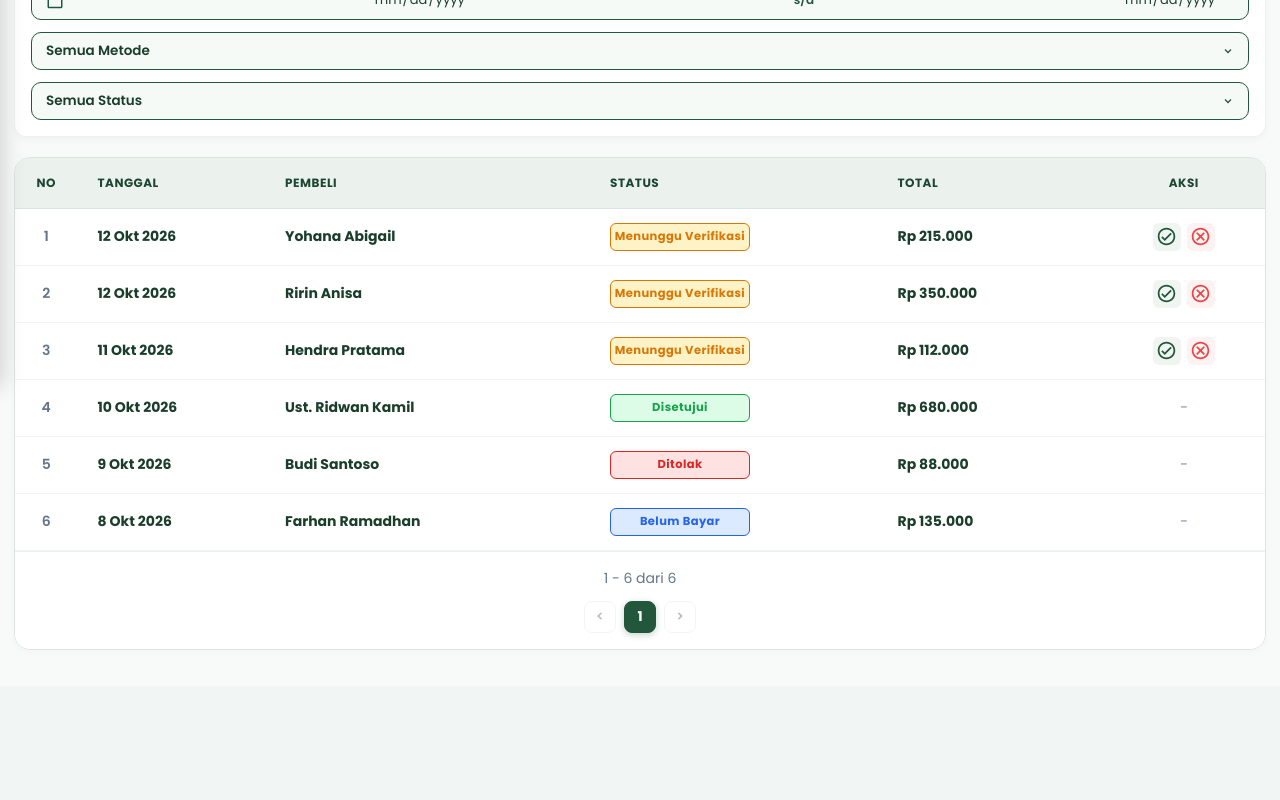
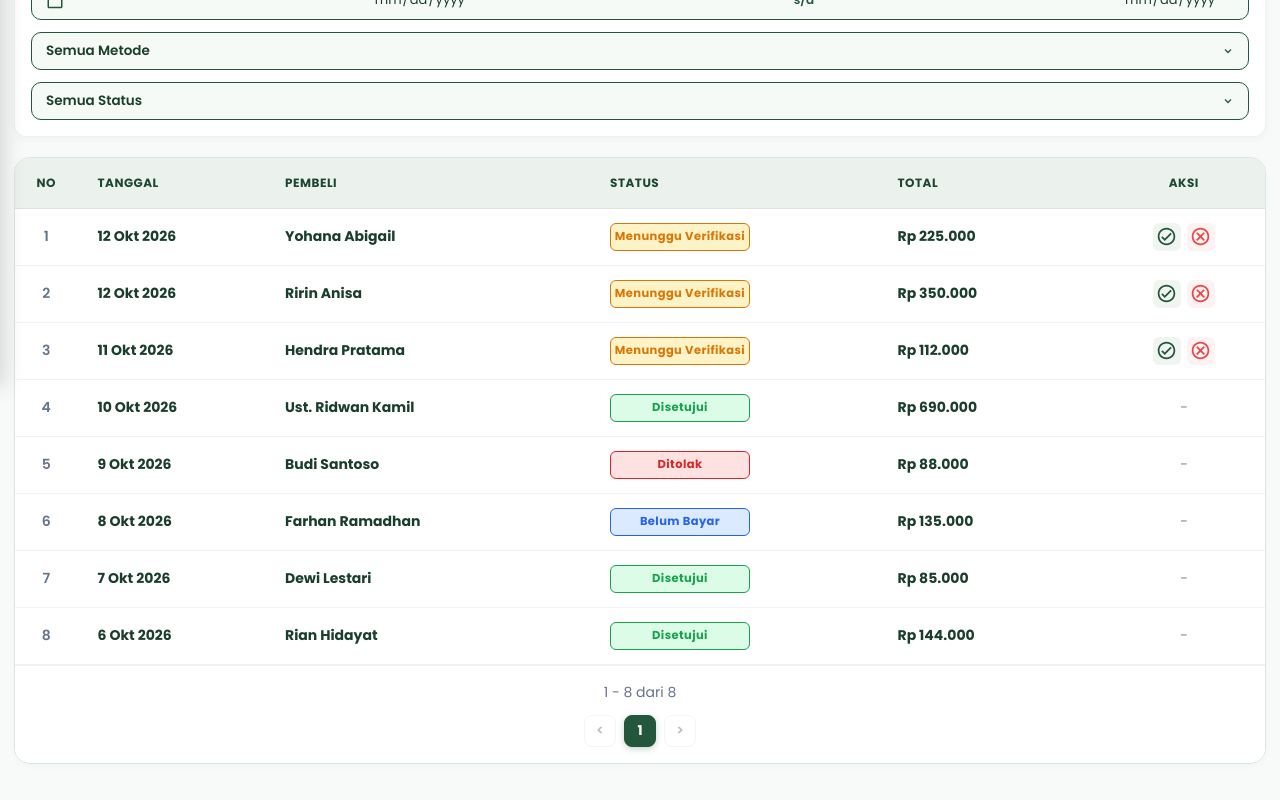
Before and after one commit to yohanaabigaill/Inventory-Pembelajaran, a React (Vite) app: page /pesanan-kirim in a window 1280 px wide. Shown: the part 413-1213 px from the top of the page. Before the commit the page ends 1099 px from the top, so only its background shows below. Built offline with nearby package versions, Linux system fonts and the light colour scheme.

Commit message:
menambahkan perhitungan ongkir di pembayaran

```diff
--- a/src/pages/StatusPengiriman.jsx
+++ b/src/pages/StatusPengiriman.jsx
@@ -93,7 +93,7 @@ const INITIAL_PENGIRIMAN = [
     noHp: '0821-5566-7788',
     metode: 'Titip ke Ustazah',
     ongkirFlat: 0,
-    alamat: 'Kavling Baru, Batu Aji ',
+    alamat: 'Kavling Baru, Batu Aji',
     noKwitansi: '',
     ustazahNama: 'Ustazah Fatimah Azzahra',
     lokasiAmbil: '',
@@ -1081,7 +1081,7 @@ function DetailPengirimanModal({
         document.execCommand('copy');
         document.body.removeChild(tempInput);
         success = true;
-      } catch {}
+      } catch { }
     }
 
     if (success) {
--- a/src/pages/VerifikasiPembayaran.jsx
+++ b/src/pages/VerifikasiPembayaran.jsx
@@ -187,6 +187,9 @@ function CustomDropdown({
   );
 }
 
+// Konstanta
+const ONGKIR_FLAT_KURIR = 10000;
+
 // Data Awal
 const INITIAL_PESANAN = [
   {
@@ -194,12 +197,14 @@ const INITIAL_PESANAN = [
     tanggal: '2026-10-12',
     namaPembeli: 'Yohana Abigail',
     noHp: '0812-3456-7890',
-    alamat: 'Jl. Pesantren No. 14, RT 02/05, Bandung',
+    alamat: 'Jl. Hang Kesturi, Nongsa',
+    metodePengiriman: 'Via Kurir',
+    ongkirFlat: ONGKIR_FLAT_KURIR,
     itemModul: [
       { nama: 'Tilawah Asasi', qty: 5, harga: 25000 },
       { nama: 'Tajwidi', qty: 3, harga: 30000 }
     ],
-    totalBayar: 215000,
+    totalBayar: 225000,
     metodeBayar: 'Transfer Bank',
     status: 'Menunggu Verifikasi',
     alasanPenolakan: ''
@@ -209,7 +214,9 @@ const INITIAL_PESANAN = [
     tanggal: '2026-10-12',
     namaPembeli: 'Ririn Anisa',
     noHp: '0857-9876-5432',
-    alamat: 'Komplek Griya Indah Blok C3, Cimahi',
+    alamat: 'Komplek Griya Indah Blok C3',
+    metodePengiriman: 'Ambil di RSQ Pusat',
+    ongkirFlat: 0,
     itemModul: [
       { nama: 'Buku Prestasi Anak', qty: 10, harga: 15000 },
       { nama: 'Anak 1', qty: 10, harga: 20000 }
@@ -224,7 +231,10 @@ const INITIAL_PESANAN = [
     tanggal: '2026-10-11',
     namaPembeli: 'Hendra Pratama',
     noHp: '0821-5566-7788',
-    alamat: 'Jl. Cihampelas No. 45, Kota Bandung',
+    alamat: 'Kavling Baru, Batu Aji',
+    metodePengiriman: 'Titip ke Ustazah',
+    ongkirFlat: 0,
+    ustazahNama: 'Ustazah Fatimah Azzahra',
     itemModul: [
       { nama: 'Tahmidi', qty: 4, harga: 28000 }
     ],
@@ -238,12 +248,14 @@ const INITIAL_PESANAN = [
     tanggal: '2026-10-10',
     namaPembeli: 'Ust. Ridwan Kamil',
     noHp: '0813-1122-3344',
-    alamat: 'Pondok Pesantren Al-Hidayah, Kab. Sumedang',
+    alamat: 'Perumhan Taman Raya Blok B',
+    metodePengiriman: 'Via Kurir',
+    ongkirFlat: ONGKIR_FLAT_KURIR,
     itemModul: [
       { nama: 'Mushaf Ash Shahib A5 Terjemah', qty: 8, harga: 75000 },
       { nama: 'Panduan Guru', qty: 2, harga: 40000 }
     ],
-    totalBayar: 680000,
+    totalBayar: 690000,
     metodeBayar: 'Transfer Bank',
     status: 'Disetujui',
     alasanPenolakan: ''
@@ -253,7 +265,9 @@ const INITIAL_PESANAN = [
     tanggal: '2026-10-09',
     namaPembeli: 'Budi Santoso',
     noHp: '0878-4455-6677',
-    alamat: 'Jl. Riau No. 88, Kota Bandung',
+    alamat: 'Perumahan Green Vienna Blok D',
+    metodePengiriman: 'Ambil di RSQ Pusat',
+    ongkirFlat: 0,
     itemModul: [
       { nama: 'Khat', qty: 4, harga: 22000 }
     ],
@@ -267,7 +281,10 @@ const INITIAL_PESANAN = [
     tanggal: '2026-10-08',
     namaPembeli: 'Farhan Ramadhan',
     noHp: '0812-7788-9900',
-    alamat: 'Jl. Sukajadi No. 102, Sukasari, Bandung',
+    alamat: 'Jl. Sukajadi No. 102, Sukasari',
+    metodePengiriman: 'Titip ke Ustazah',
+    ongkirFlat: 0,
+    ustazahNama: 'Ustazah Maryam S.Pd.I',
     itemModul: [
       { nama: 'Tahsin Dewasa', qty: 3, harga: 35000 },
       { nama: 'Tajwidi', qty: 1, harga: 30000 }
@@ -275,6 +292,39 @@ const INITIAL_PESANAN = [
     totalBayar: 135000,
     metodeBayar: 'Transfer Bank',
     status: 'Belum Bayar',
+    alasanPenolakan: ''
+  },
+  {
+    id: 'ORD-2026-007',
+    tanggal: '2026-10-07',
+    namaPembeli: 'Dewi Lestari',
+    noHp: '0852-3344-5566',
+    alamat: 'Jl. Antapani Raya No. 15',
+    metodePengiriman: 'Via Kurir',
+    ongkirFlat: ONGKIR_FLAT_KURIR,
+    itemModul: [
+      { nama: 'Buku Prestasi Anak', qty: 5, harga: 15000 }
+    ],
+    totalBayar: 85000,
+    metodeBayar: 'Transfer Bank',
+    status: 'Disetujui',
+    alasanPenolakan: ''
+  },
+  {
+    id: 'ORD-2026-008',
+    tanggal: '2026-10-06',
+    namaPembeli: 'Rian Hidayat',
+    noHp: '0877-6655-4433',
+    alamat: 'Komp. Margahayu Kencana Blok B2',
+    metodePengiriman: 'Ambil di RSQ Pusat',
+    ongkirFlat: 0,
+    itemModul: [
+      { nama: 'Tilawah Asasi', qty: 4, harga: 25000 },
+      { nama: 'Khat', qty: 2, harga: 22000 }
+    ],
+    totalBayar: 144000,
+    metodeBayar: 'Transfer Bank',
+    status: 'Disetujui',
     alasanPenolakan: ''
   }
 ];
@@ -645,7 +695,7 @@ export default function VerifikasiPembayaran() {
                       setCurrentPage(1);
                     }}
                     onClick={(e) => {
-                      try { e.target.showPicker?.(); } catch {}
+                      try { e.target.showPicker?.(); } catch { }
                     }}
                     style={styles.dateInput}
                     className="date-input-clean"
@@ -660,7 +710,7 @@ export default function VerifikasiPembayaran() {
                       setCurrentPage(1);
                     }}
                     onClick={(e) => {
-                      try { e.target.showPicker?.(); } catch {}
+                      try { e.target.showPicker?.(); } catch { }
                     }}
                     style={styles.dateInput}
                     className="date-input-clean"
@@ -1029,10 +1079,30 @@ export default function VerifikasiPembayaran() {
                     <span style={styles.detailFieldLabel}>NO.HP</span>
                     <div style={styles.detailFieldValue}>{selectedDetail.noHp}</div>
                   </div>
+                  {selectedDetail.metodePengiriman && (
+                    <div style={{ gridColumn: 'span 2' }}>
+                      <span style={styles.detailFieldLabel}>METODE PENGIRIMAN</span>
+                      <div style={styles.detailFieldValue}>{selectedDetail.metodePengiriman}</div>
+                    </div>
+                  )}
+                  {selectedDetail.metodePengiriman === 'Titip ke Ustazah' && selectedDetail.ustazahNama && (
+                    <div style={{ gridColumn: 'span 2' }}>
+                      <span style={styles.detailFieldLabel}>NAMA USTAZAH</span>
+                      <div style={styles.detailFieldValue}>{selectedDetail.ustazahNama}</div>
+                    </div>
+                  )}
+                  {selectedDetail.metodePengiriman === 'Ambil di RSQ Pusat' && (
+                    <div style={{ gridColumn: 'span 2' }}>
+                      <span style={styles.detailFieldLabel}>LOKASI PENGAMBILAN</span>
+                      <div style={styles.detailFieldValue}>Kantor RSQ Pusat</div>
+                    </div>
+                  )}
+                  {(!selectedDetail.metodePengiriman || selectedDetail.metodePengiriman === 'Via Kurir') && (
                     <div style={{ gridColumn: 'span 2' }}>
                       <span style={styles.detailFieldLabel}>ALAMAT PENGIRIMAN</span>
                       <div style={styles.detailFieldValue}>{selectedDetail.alamat}</div>
                     </div>
+                  )}
                 </div>
               </div>
 
@@ -1062,6 +1132,16 @@ export default function VerifikasiPembayaran() {
                           </td>
                         </tr>
                       ))}
+                      {selectedDetail.metodePengiriman === 'Via Kurir' ? (
+                        <tr>
+                          <td style={styles.detailTd}>Biaya Kurir</td>
+                          <td style={{ ...styles.detailTd, textAlign: 'center' }}>-</td>
+                          <td style={{ ...styles.detailTd, textAlign: 'right' }}>{formatRupiah(ONGKIR_FLAT_KURIR)}</td>
+                          <td style={{ ...styles.detailTd, textAlign: 'right', fontWeight: '600' }}>
+                            {formatRupiah(ONGKIR_FLAT_KURIR)}
+                          </td>
+                        </tr>
+                      ) : null}
                       <tr>
                         <td colSpan={3} style={{ ...styles.detailTd, textAlign: 'right', fontWeight: '700' }}>
                           Total:
@@ -1089,6 +1169,17 @@ export default function VerifikasiPembayaran() {
                       </div>
                     </div>
                   ))}
+                  {selectedDetail.metodePengiriman === 'Via Kurir' ? (
+                    <div style={styles.mobileItemCard}>
+                      <div style={styles.mobileItemName}>Biaya Kurir</div>
+                      <div style={styles.mobileItemBottom}>
+                        <span style={styles.mobileItemQtyPrice}>Ongkir Flat</span>
+                        <span style={styles.mobileItemSubtotal}>
+                          {formatRupiah(ONGKIR_FLAT_KURIR)}
+                        </span>
+                      </div>
+                    </div>
+                  ) : null}
                   <div style={styles.mobileTotalRow}>
                     <span style={styles.mobileTotalLabel}>Total:</span>
                     <span style={styles.mobileTotalValue}>
```
Lines whose indentation alone changed are shown as unchanged.
